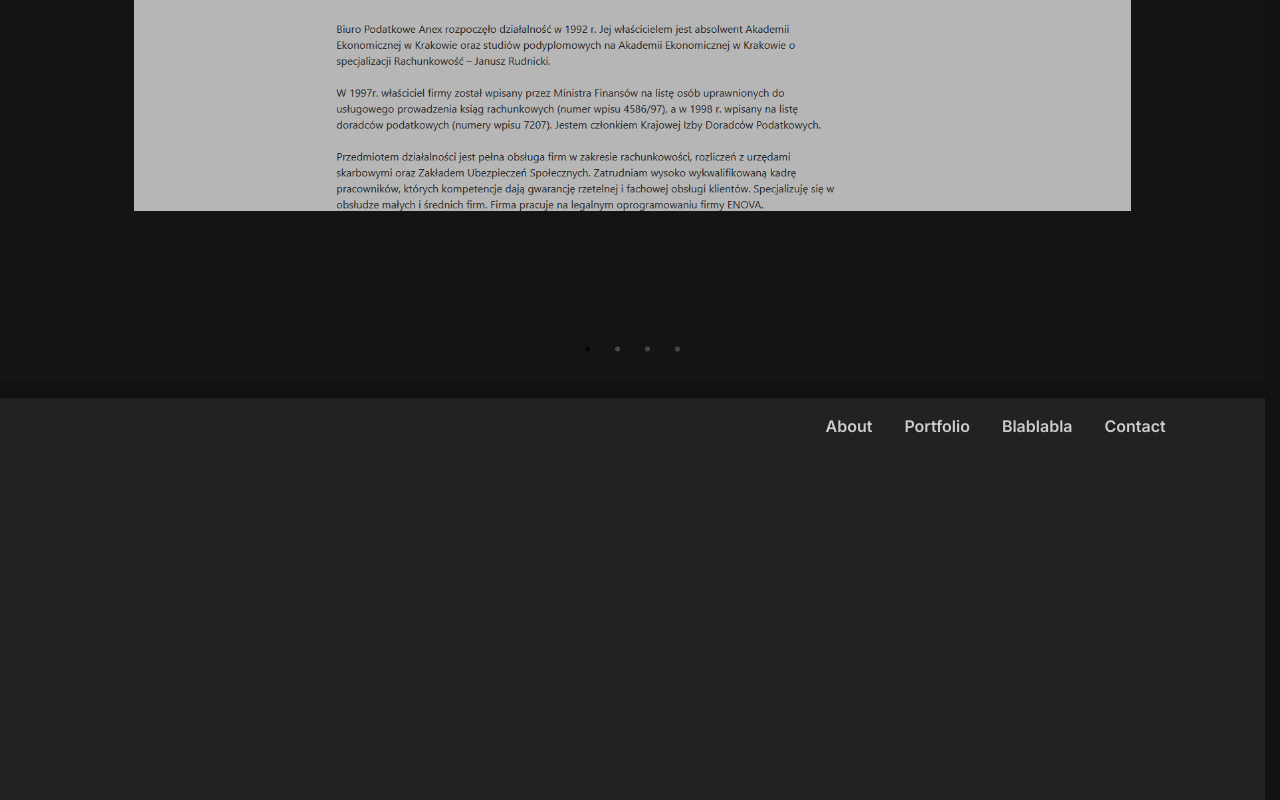
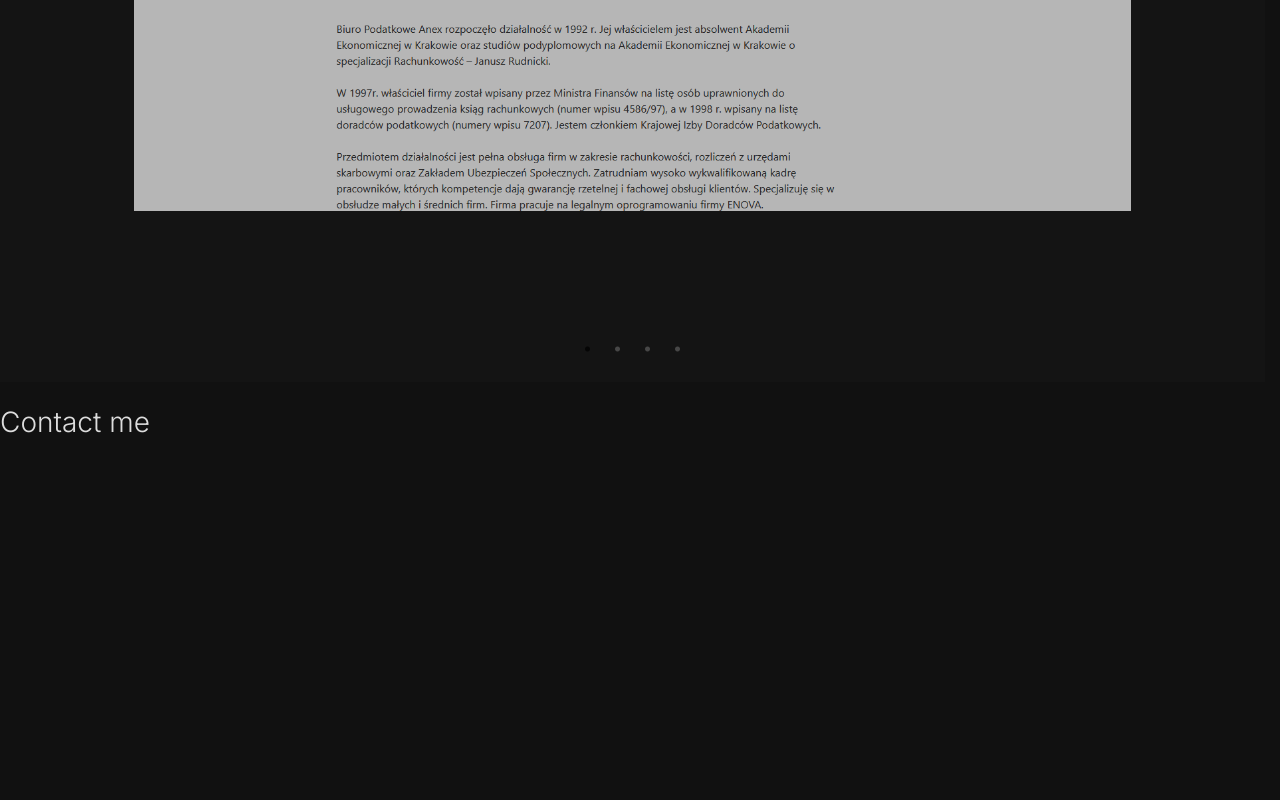
Before and after one commit to fromITzerotoIThero/personal-website, a React (Create React App) app: page / in a window 1280 px wide. Shown: the part 2000-2800 px from the top of the page. Built offline with nearby package versions, Linux system fonts and the light colour scheme; a web font is replaced by a local one.

Commit message:
Add ContactSection to App.js for testing

```diff
--- a/src/App.js
+++ b/src/App.js
@@ -4,6 +4,7 @@ import HeroSectionFixIt from './ideas/HeroSectionFixIt/HeroSectionFixIt';
 import HeroSection from './components/HeroSection/HeroSection';
 import ProfileCardsSection from './components/ProfileCardsSection/ProfileCardsSection';
 import PortfolioSlider from './components/PortfolioSlider/PortfolioSlider';
+import ContactSection from './components/ContactSection/ContactSection';
 import Footer from './components/Footer/Footer';
 
 function App() {
@@ -13,7 +14,8 @@ function App() {
             <HeroSection />
             <ProfileCardsSection />
             <PortfolioSlider />
-            <HeroSectionFixIt />
+            {/* <HeroSectionFixIt /> */}
+            <ContactSection />
             <Footer />
         </div>
     );
```
